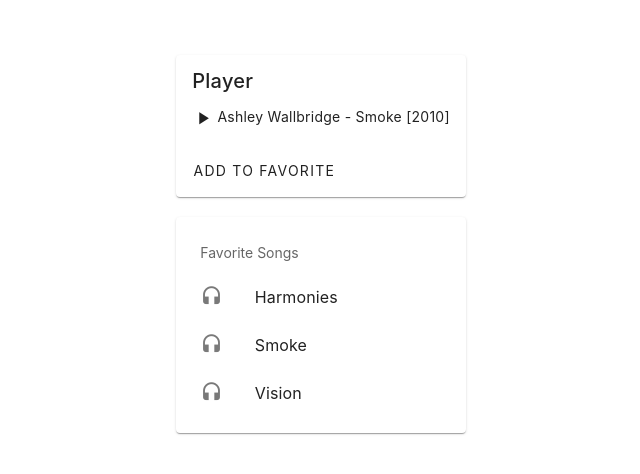
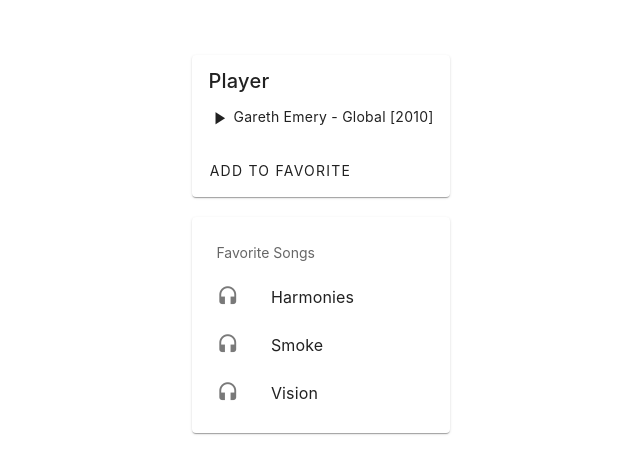
Before and after one commit to TuMkoO/fav-songs, a Vue app: page / in a window 1280 px wide. Shown: the part 156-630 px from the top of the page, without its empty margins (319-959 px from the left). Built offline with nearby package versions, Linux system fonts and the light colour scheme.

Commit message:
add song to store

```diff
--- a/src/App.vue
+++ b/src/App.vue
@@ -15,46 +15,51 @@ import SongsPlayer from "./components/SongsPlayer.vue";
 //store
 const songsStore = useSongsStore();
 
-const songs = ref<Song[]>([]);
+// const songs = ref<Song[]>([]);
+const songs = ref<Song[]>(songsStore.songs);
 
 const playingSongs: Song[] = [
   {
     id: "1",
-    artist: "Ashley Wallbridge",
-    title: "Harmonies",
+    artist: "Gareth Emery",
+    title: "Citadel",
     year: 2010,
   },
   {
     id: "2",
-    artist: "Ashley Wallbridge",
-    title: "Smoke",
+    artist: "Gareth Emery",
+    title: "Global",
     year: 2010,
   },
   {
     id: "3",
-    artist: "Ashley Wallbridge",
-    title: "Vision",
-    year: 2011,
+    artist: "Gareth Emery feat. Brute Force",
+    title: "Arrival",
+    year: 2010,
   },
 ];
 
 onMounted(() => {
-  const tempSongs: Song[] = [];
-
-  songsStore.songs.forEach((song) => {
-    tempSongs.push({
-      id: song.id,
-      title: song.title,
-      artist: song.artist,
-      year: song.year,
-    } as Song);
-  });
-
-  songs.value = tempSongs;
+  // const tempSongs: Song[] = [];
+  // songsStore.songs.forEach((song) => {
+  //   tempSongs.push({
+  //     id: song.id,
+  //     title: song.title,
+  //     artist: song.artist,
+  //     year: song.year,
+  //   } as Song);
+  // });
+  // songs.value = tempSongs;
 });
 
 const addToFavorite = (songId: string) => {
-  console.log(songId);
+  //find song
+  const song = playingSongs.find((song) => song.id === songId);
+
+  //add song
+  if (song) {
+    songsStore.addSong(song);
+  }
 };
 </script>
 
--- a/src/stores/SongsStore.ts
+++ b/src/stores/SongsStore.ts
@@ -1,4 +1,5 @@
 import { defineStore } from "pinia";
+import type { Song } from "@/types";
 
 export const useSongsStore = defineStore("songs", {
   state: () => ({
@@ -24,5 +25,14 @@ export const useSongsStore = defineStore("songs", {
     ],
   }),
   getters: {},
-  actions: {},
+  actions: {
+    addSong(song: Song): void {
+      this.songs.push({
+        id: song.id,
+        artist: song.artist,
+        title: song.title,
+        year: song.year,
+      } as Song);
+    },
+  },
 });
```
